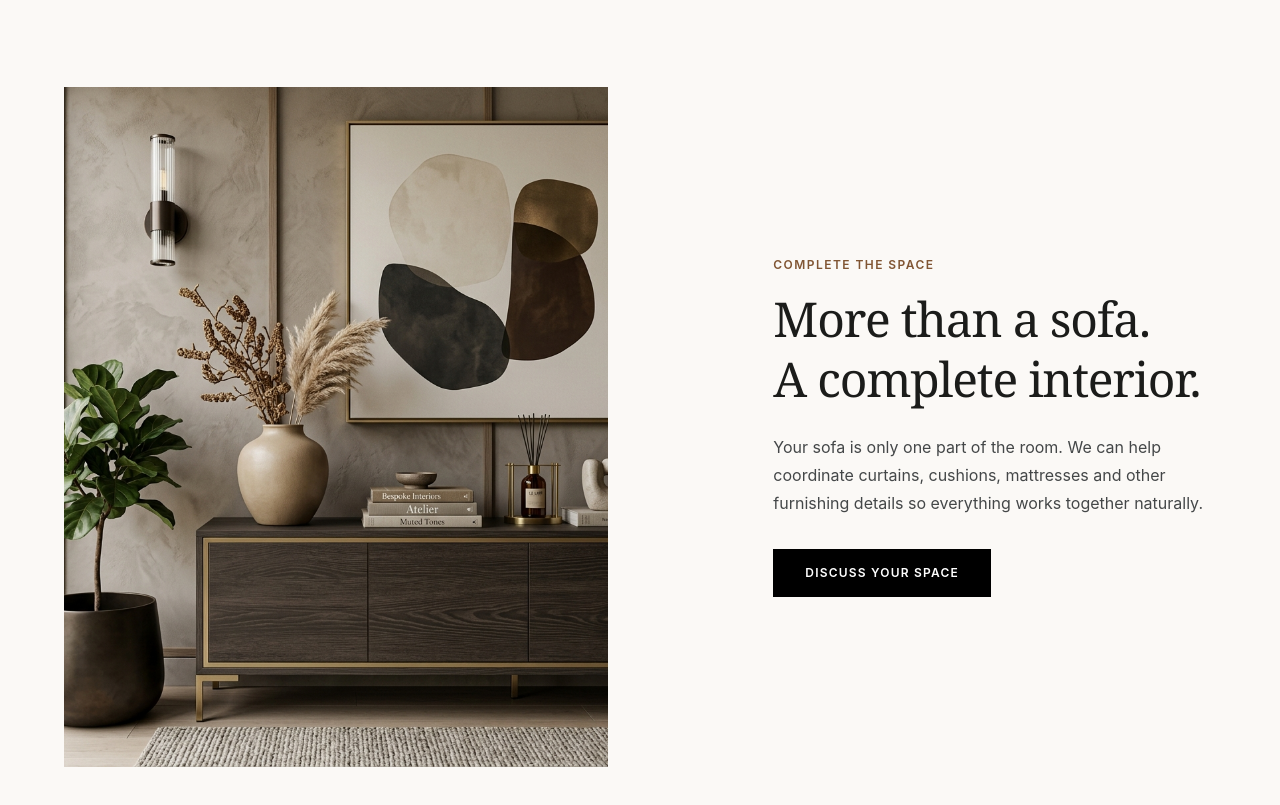
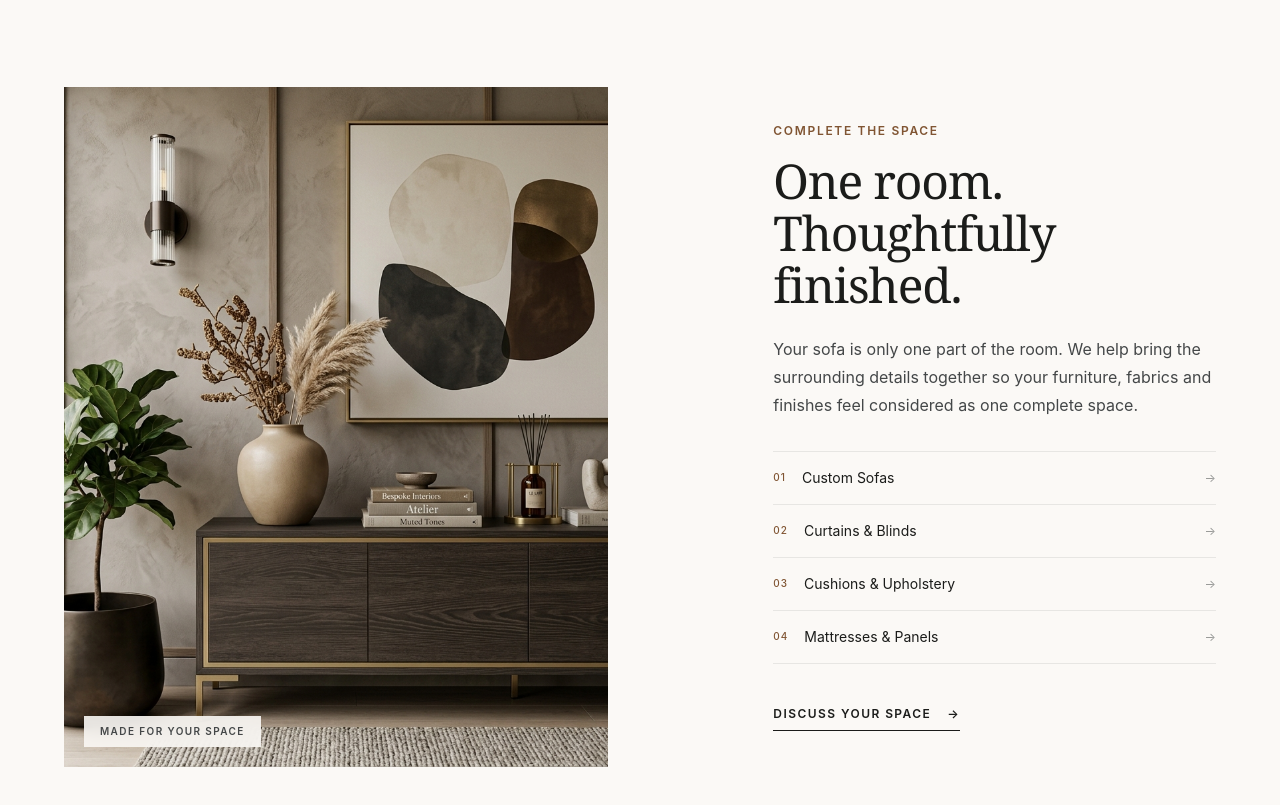
Before and after one commit to thiteswapnil1212-hue/INTERIOR-STORES-WEB, a Next.js app: page /services/sofas in a window 1280 px wide. Shown: the part 2360-3165 px from the top of the page. Built offline with nearby package versions, Linux system fonts and the light colour scheme.

Commit message:
design sectio

```diff
--- a/src/components/sofa/IntegratedDesign.tsx
+++ b/src/components/sofa/IntegratedDesign.tsx
@@ -1,10 +1,18 @@
 import Image from "next/image";
 import Link from "next/link";
+
+const services = [
+  "Custom Sofas",
+  "Curtains & Blinds",
+  "Cushions & Upholstery",
+  "Mattresses & Panels",
+];
 
 export default function IntegratedDesign() {
   return (
     <section className="px-6 py-20 md:px-16 md:py-28">
-      <div className="mx-auto grid max-w-[1440px] items-center gap-12 md:grid-cols-12 md:gap-16">
+      <div className="mx-auto grid max-w-[1440px] items-center gap-14 md:grid-cols-12 md:gap-16">
+
         {/* Image */}
         <div className="relative aspect-[4/5] overflow-hidden md:col-span-6">
           <Image
@@ -12,34 +20,74 @@ export default function IntegratedDesign() {
             alt="Custom sofa detail by Mauli Interior"
             fill
             sizes="(max-width: 768px) 100vw, 50vw"
-            className="object-cover"
+            className="object-cover transition-transform duration-700 hover:scale-[1.02]"
           />
+
+          {/* Small image label */}
+          <div className="absolute bottom-5 left-5 bg-[#fbf9f6]/90 px-4 py-2 backdrop-blur-sm">
+            <p className="text-[10px] font-semibold uppercase tracking-[0.14em] text-[#444748]">
+              Made for your space
+            </p>
+          </div>
         </div>
 
         {/* Content */}
         <div className="md:col-span-5 md:col-start-8">
-          <p className="mb-4 text-xs font-semibold uppercase tracking-[0.12em] text-[#805533]">
+
+          {/* Eyebrow */}
+          <p className="mb-4 text-xs font-semibold uppercase tracking-[0.14em] text-[#805533]">
             Complete the Space
           </p>
 
-          <h2 className="font-serif text-4xl leading-tight tracking-tight text-[#1b1c1a] md:text-5xl">
-            More than a sofa.
+          {/* Heading */}
+          <h2 className="font-serif text-4xl leading-[1.08] tracking-tight text-[#1b1c1a] md:text-5xl">
+            One room.
             <br />
-            A complete interior.
+            Thoughtfully finished.
           </h2>
 
-          <p className="mt-6 text-base leading-7 text-[#444748]">
-            Your sofa is only one part of the room. We can help coordinate
-            curtains, cushions, mattresses and other furnishing details so
-            everything works together naturally.
+          {/* Description */}
+          <p className="mt-6 max-w-lg text-base leading-7 text-[#444748]">
+            Your sofa is only one part of the room. We help bring the
+            surrounding details together so your furniture, fabrics and
+            finishes feel considered as one complete space.
           </p>
 
-          <div className="mt-8">
+          {/* Services */}
+          <div className="mt-8 border-y border-[#747878]/15">
+            {services.map((service, index) => (
+              <div
+                key={service}
+                className="flex items-center justify-between border-b border-[#747878]/15 py-4 last:border-b-0"
+              >
+                <div className="flex items-center gap-4">
+                  <span className="text-[10px] font-medium tracking-[0.1em] text-[#805533]">
+                    0{index + 1}
+                  </span>
+
+                  <span className="text-sm text-[#1b1c1a]">
+                    {service}
+                  </span>
+                </div>
+
+                <span className="text-xs text-[#999a98]">
+                  →
+                </span>
+              </div>
+            ))}
+          </div>
+
+          {/* CTA */}
+          <div className="mt-9">
             <Link
               href="/contact"
-              className="inline-block bg-[#000000] px-8 py-4 text-xs font-semibold uppercase tracking-[0.1em] text-white transition-colors hover:bg-[#30312f]"
+              className="group inline-flex items-center gap-4 border-b border-[#1b1c1a] pb-2 text-xs font-semibold uppercase tracking-[0.12em] text-[#1b1c1a]"
             >
               Discuss Your Space
+
+              <span className="transition-transform duration-300 group-hover:translate-x-1">
+                →
+              </span>
             </Link>
           </div>
         </div>
```
